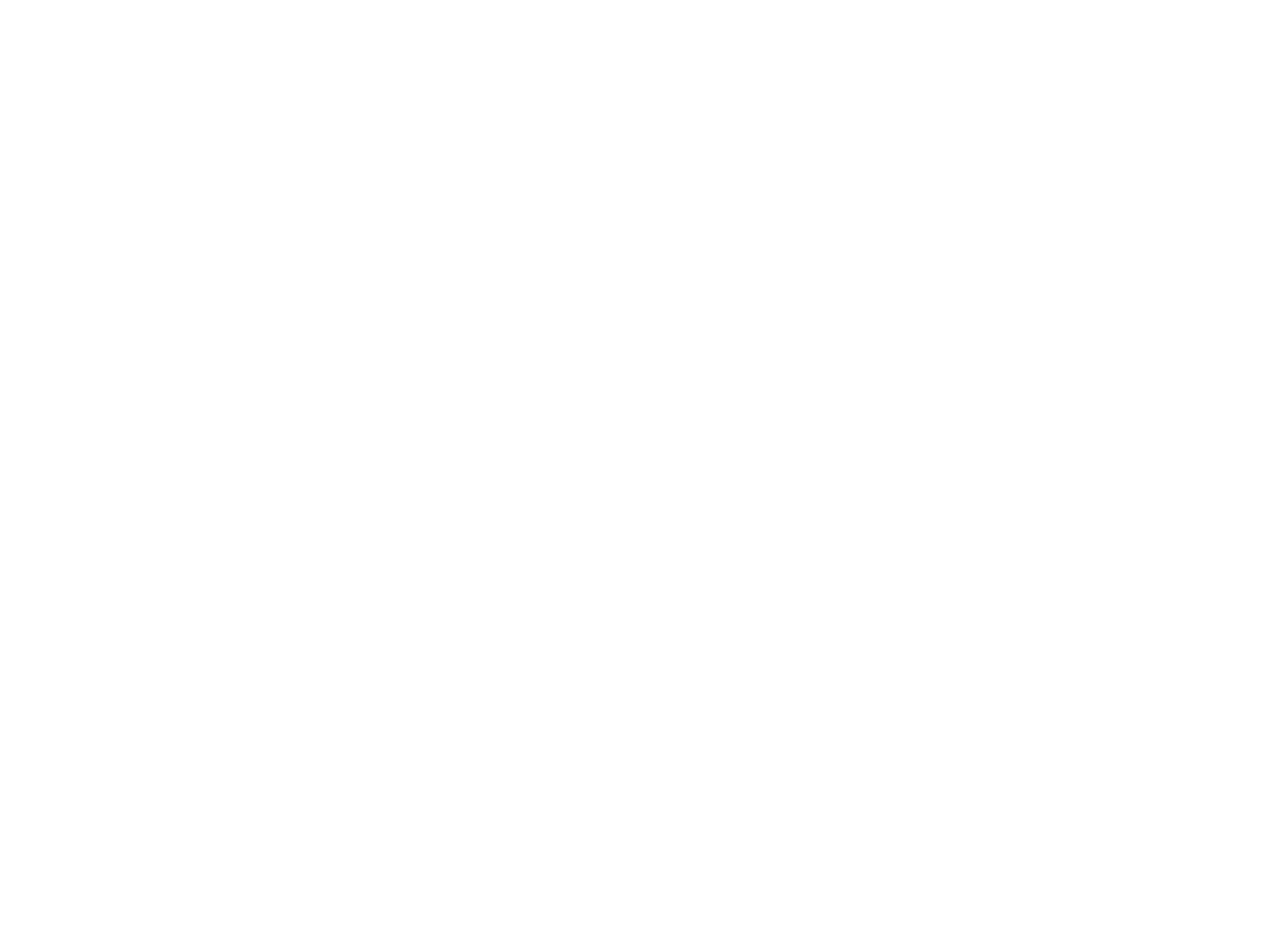
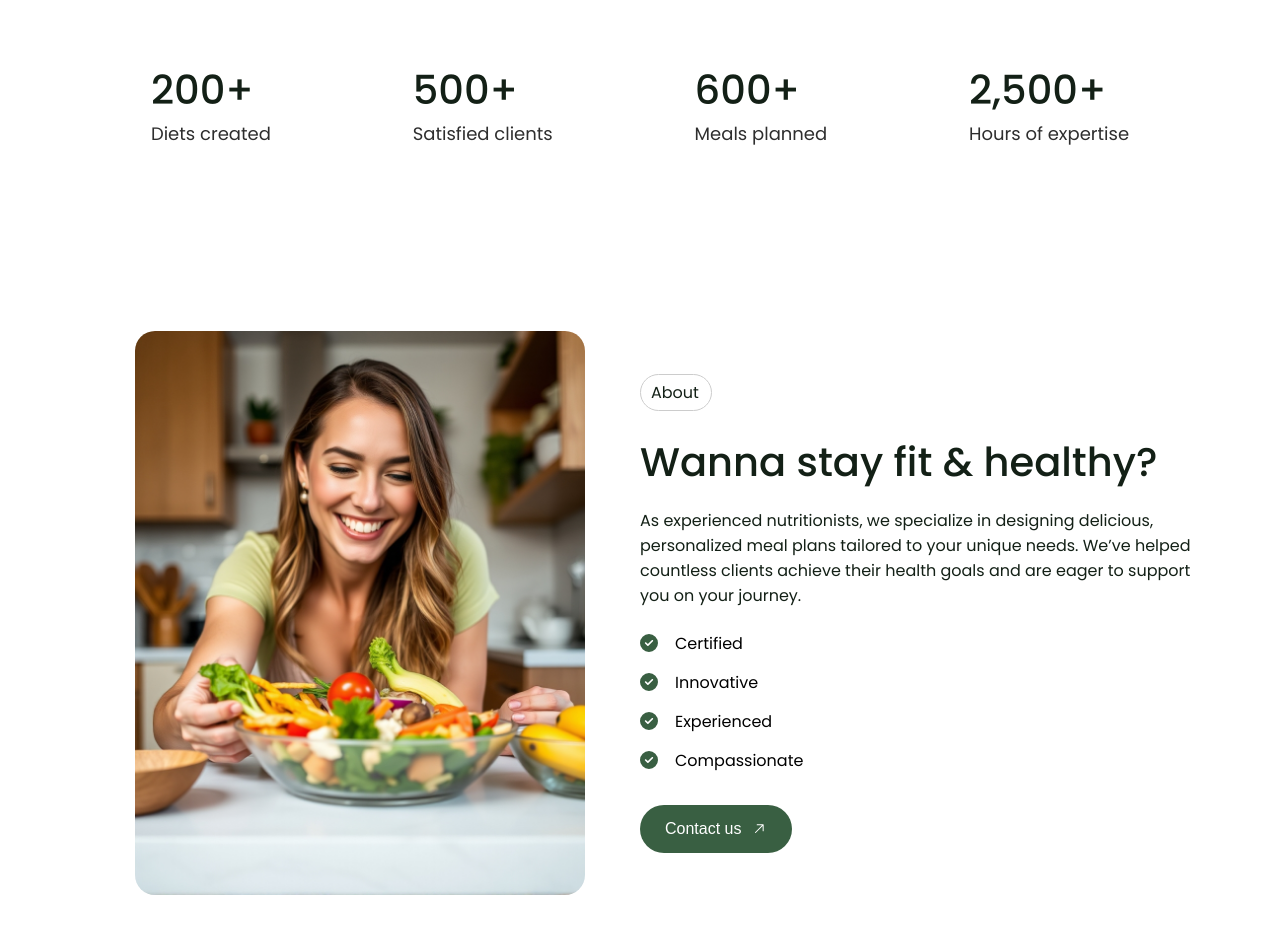
Before and after one commit to MarijaBute/vitalize-site, a React (Create React App) app: page / in a window 1280 px wide. Shown: the part 820-1754 px from the top of the page. Before the commit the page ends 800 px from the top, so only its background shows below. Built offline with nearby package versions, Linux system fonts and the light colour scheme.

Commit message:
countup and about home sections added

```diff
--- a/package.json
+++ b/package.json
@@ -7,6 +7,7 @@
     "@testing-library/react": "^13.4.0",
     "@testing-library/user-event": "^13.5.0",
     "react": "^18.3.1",
+    "react-countup": "^6.5.3",
     "react-dom": "^18.3.1",
     "react-icons": "^5.3.0",
     "react-router-dom": "^6.26.2",
--- a/src/components/Header/header.css
+++ b/src/components/Header/header.css
@@ -1,6 +1,11 @@
-.site-header{
+.site-header {
+    position: absolute;
+    top: 0;
+    left: 0;
+    width: 100%;
     background-color: transparent;
     padding-top: 15px;
+    z-index: 1;
 }
 
 
--- a/src/components/Home/Home.jsx
+++ b/src/components/Home/Home.jsx
@@ -1,8 +1,11 @@
 import './home.css';
 import { GoArrowUpRight } from "react-icons/go";
+import Counter from './components/Counter/Counter';
+import HomeAbout from './components/HomeAbout/HomeAbout';
 
 export default function Home() {
     return (
+        <>
         <div className="site-home">
             <div className="home-wrapper">
             <div className="text-box-section">
@@ -27,5 +30,10 @@
             </div>
 
         </div>
+
+        <Counter />
+        <HomeAbout />
+
+        </>
     )
 }
--- /dev/null
+++ b/src/components/Home/components/Counter/Counter.jsx
@@ -0,0 +1,32 @@
+import './counter.css';
+import CountUp from 'react-countup';
+
+
+export default function Counter() {
+    return(
+        <div className="site-counter">
+            <div className="counter-wrapper">
+                <div className="counter">
+                <CountUp start={0} end={200} duration={3} className='countup'/><span className='plus'>+</span>
+                <h4 className="counter-heading">Diets created</h4>
+                </div>
+
+                <div className="counter">
+                <CountUp start={0} end={500} duration={3} className='countup'/><span className='plus'>+</span>
+                <h4 className="counter-heading">Satisfied clients</h4>
+                </div>
+
+                <div className="counter">
+                <CountUp start={0} end={600} duration={3} className='countup'/><span className='plus'>+</span>
+                <h4 className="counter-heading">Meals planned</h4>
+                </div>
+
+                <div className="counter">
+                <CountUp start={0} end={2500} duration={3} className='countup'/><span className='plus'>+</span>
+                <h4 className="counter-heading">Hours of expertise</h4>
+                </div>
+
+            </div>
+        </div>
+    )
+}
--- /dev/null
+++ b/src/components/Home/components/Counter/counter.css
@@ -0,0 +1,23 @@
+.site-counter{
+    padding: 80px;
+}
+
+.counter-wrapper{
+    display: flex;
+    justify-content: space-around;
+    align-items: center;
+}
+
+.countup,
+.plus{
+    font-size: 40px;
+    font-weight: 500;
+    color: #132016;
+}
+
+.counter-heading{
+    color: #2e2e2e;
+    font-size: 18px;
+    font-weight: 400;
+    margin-top: 0 !important;
+}
--- /dev/null
+++ b/src/components/Home/components/HomeAbout/HomeAbout.jsx
@@ -0,0 +1,54 @@
+import './homeabout.css'
+import GirlImg from './home-about.png';
+import { GoArrowUpRight } from "react-icons/go";
+import { FaCircleCheck } from "react-icons/fa6";
+
+export default function HomeAbout() {
+    return(
+        <div className="home-about-section">
+            <div className="home-about-wrapper">
+                <div className="ha-left-section">
+                    <img src={GirlImg} alt="About" className='home-about-image' />
+                </div>
+
+                <div className="ha-right-section">
+                    <h4 className="ha-subheading">About</h4>
+
+                    <h2 className="ha-heading">Wanna stay fit & healthy?</h2>
+
+                    <p className="ha-paragraph">
+                    As experienced nutritionists, we specialize in designing delicious, personalized meal plans tailored to your unique needs. We’ve helped countless clients achieve their health goals and are eager to support you on your journey.
+                    </p>
+
+                    <div className="ha-checkmarks">
+                        <div className='checkmark-wrap'>
+                        <FaCircleCheck color='#395f42' size={18}/>
+                        <p>Certified</p>
+                        </div>
+
+                        <div className='checkmark-wrap'>
+                        <FaCircleCheck color='#395f42' size={18}/>
+                        <p>Innovative</p>
+                        </div>
+
+                        <div className='checkmark-wrap'>
+                        <FaCircleCheck color='#395f42' size={18}/>
+                        <p>Experienced</p>
+                        </div>
+
+                        <div className='checkmark-wrap'>
+                        <FaCircleCheck color='#395f42' size={18}/>
+                        <p>Compassionate</p>
+                        </div>
+
+
+                    </div>
+
+                    <div className="ha-button">
+                        <button className="ha-btn">Contact us <GoArrowUpRight /></button>
+                    </div>
+                </div>
+            </div>
+        </div>
+    )
+}
--- /dev/null
+++ b/src/components/Home/components/HomeAbout/homeabout.css
@@ -0,0 +1,83 @@
+.home-about-section{
+    padding: 80px;
+}
+
+.home-about-wrapper{
+    display: flex;
+    align-items: center;
+    justify-content: center;
+}
+
+.ha-left-section{
+    display: flex;
+    flex-direction: column;
+    justify-content: center;
+    align-items: center;
+}
+
+.home-about-image{
+    max-width: 450px;
+    border-radius: 20px;
+}
+
+.ha-left-section,
+.ha-right-section{
+    width: 50%;
+}
+
+.ha-subheading{
+    max-width: 50px;
+    font-size: 16px;
+    font-weight: 400;
+    border: 1px solid #cccccc;
+    padding: 5px 10px;
+    color: #132016;
+    border-radius: 20px;
+    margin-top: 0 !important;
+}
+
+.ha-heading{
+    font-size: 40px;
+    font-weight: 500;
+    color: #132016;
+    margin-block: 15px !important;
+}
+
+.ha-paragraph{
+    font-size: 16px;
+    font-weight: 400;
+    color: #132016;
+}
+
+.checkmarks{
+    display: flex;
+    flex-direction: column;
+    align-items: center;
+}
+
+.checkmark-wrap{
+    display: flex;
+    align-items: center;
+    gap: 10px;
+}
+
+.checkmark-wrap p{
+    margin: 7px !important;
+}
+
+.ha-button{
+    margin-top: 25px;
+}
+
+.ha-btn{
+    padding: 15px 25px;
+    border-radius: 50px;
+    border: none;
+    background-color: #395f42;
+    color: #ffffff;
+    font-weight: 500;
+    font-size: 16px;
+    display: flex;
+    align-items: center;
+    gap: 10px;
+}
--- /dev/null
+++ b/src/components/Home/components/HomeServices/homeservices.css
@@ -0,0 +1,4 @@
+.home-services{
+    padding: 80px;
+    background-color: #132016;
+}
--- a/src/components/Home/home.css
+++ b/src/components/Home/home.css
@@ -1,14 +1,10 @@
-.site-home{
-    position: absolute;
-    top: 0;
-    bottom: 0;
+.site-home {
+    position: relative;
     z-index: -1;
     background: url('./download.png');
     background-size: cover;
-    background-attachment: fixed;
-    height: 100%;
+    min-height: 100vh;
     width: 100%;
-    /* overflow-y: scroll; */
     display: flex;
     align-items: center;
 }
```
Also changed, not shown: src/components/Home/components/HomeServices/HomeServices.jsx (added, +17 -0 lines), src/components/Home/components/HomeAbout/home-about.png (added), 1 other file (tests, documents, lock files or other folders).
